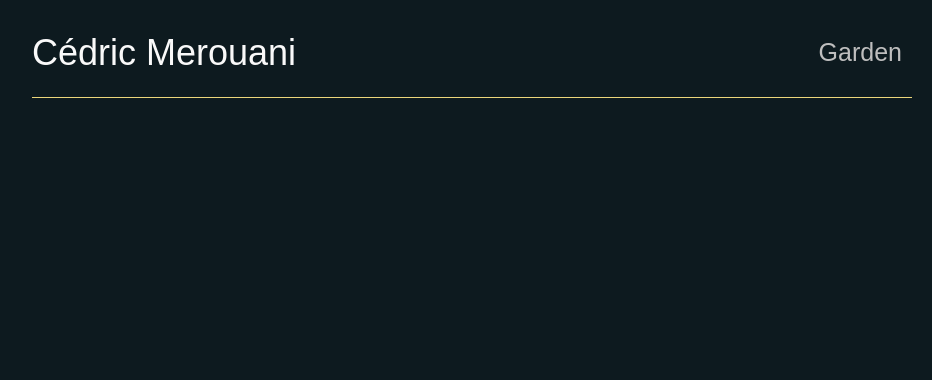
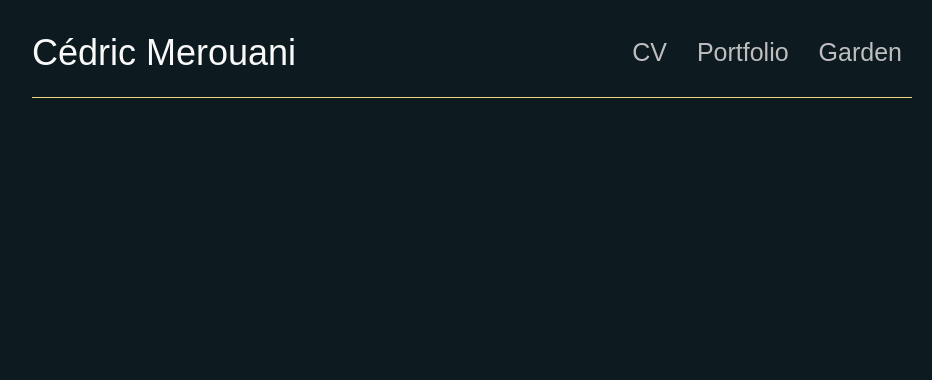
Before and after one commit to Linkinou/garden, a Gatsby site: page / in a window 1280 px wide. Shown: the top 380 px of the page, without its empty margins (168-1100 px from the left). Built offline with nearby package versions, Linux system fonts and the light colour scheme; Gatsby itself is replaced by a stand-in of ours; a web font is replaced by a local one.

Commit message:
Adding CV and portfolio links

```diff
--- a/src/components/header.js
+++ b/src/components/header.js
@@ -17,7 +17,11 @@ const Header = () => {
     <header>
       <div className={headerStyles.links}>
         <div className={headerStyles.title}><Link to="/">{data.site.siteMetadata.title}</Link></div>
-        <nav className={headerStyles.menu}><Link to="/blog">Garden</Link></nav>
+        <nav className={headerStyles.menu}>
+            <a href="http://cedric-merouani.info" target="_blank">CV</a>
+            <a href="http://portfolio.merouani.net" target="_blank">Portfolio</a>
+            <Link to="/blog">Garden</Link>
+        </nav>
       </div>
     </header>
   )
--- a/src/components/header.module.css
+++ b/src/components/header.module.css
@@ -31,5 +31,6 @@ header {
 }
 
 .menu a:any-link {
+    margin-left: 30px;
     color: #BEBEBE;
 }
```
